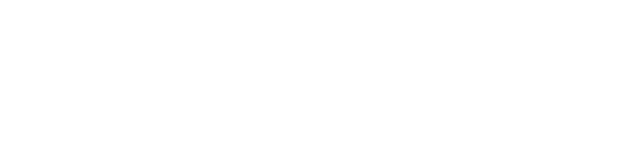
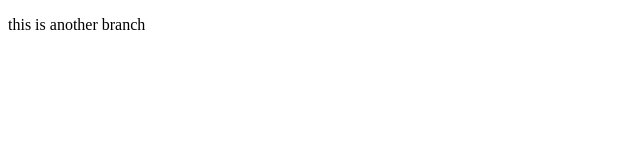
Before and after one commit to LevSichev/itstep-test, a plain HTML site: page index.html in a window 1280 px wide. Shown: the whole page, without its empty margins (0-640 px from the left). Drawn offline with Linux system fonts and the light colour scheme.

Commit message:
initial commit for branch1

```diff
--- a/index.html
+++ b/index.html
@@ -7,6 +7,6 @@
     <title>Document</title>
 </head>
 <body>
-
+    <p>this is another branch</p>
 </body>
 </html>
```
Also changed, not shown: 1 other file.
